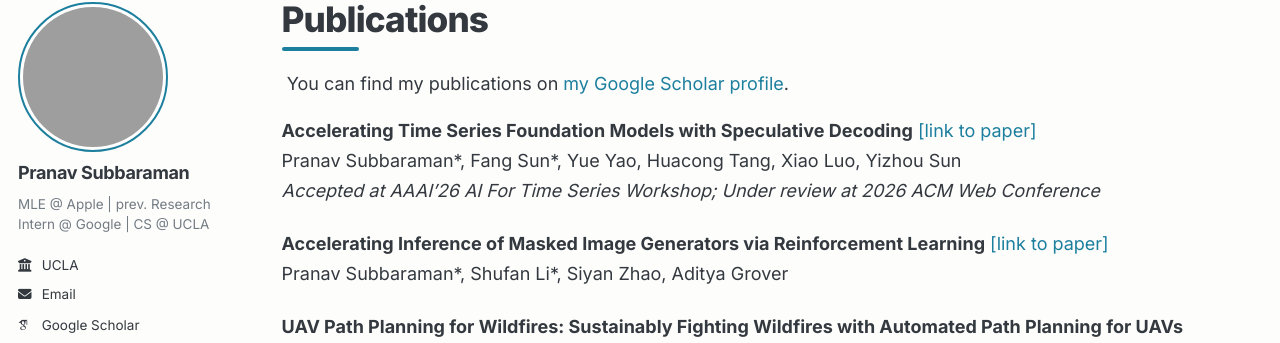
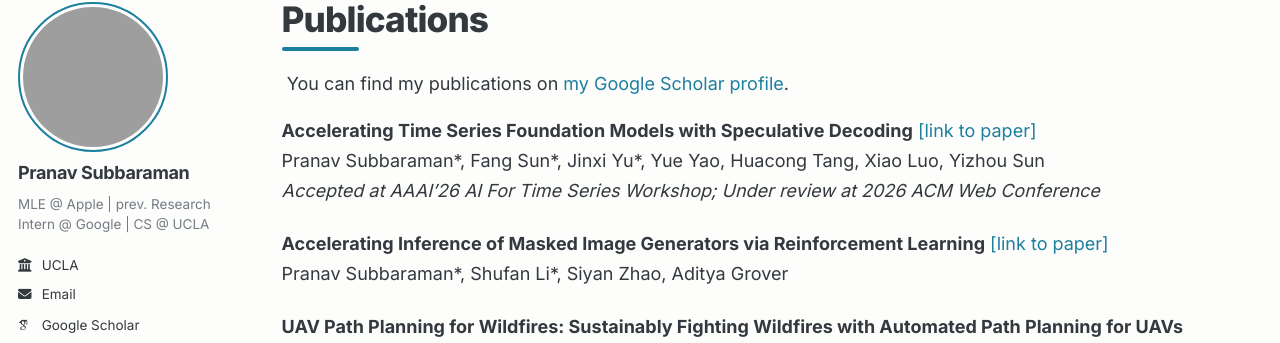
Before and after one commit to PranavSubbaraman/pranavsubbaraman.github.io, a Jekyll site: the page built from _pages/publications.md, in a window 1280 px wide and 900 px high. Shown: the part 109-452 px from the top of the window. Built offline with Jekyll 4.4.1, drawn with Linux system fonts in a browser that asks for light colours; some web fonts are replaced; a script bundle is joined from its source files by our own code; library files that are not in the unit come from our copies.

Commit message:
Update publications.md

```diff
--- a/_pages/publications.md
+++ b/_pages/publications.md
@@ -14,7 +14,7 @@ author_profile: true
 {% endif %}
 
 <div class="publications-list">
-  <p><strong>Accelerating Time Series Foundation Models with Speculative Decoding</strong> <a href="https://arxiv.org/abs/2512.01094">[link to paper]</a><br> Pranav Subbaraman*, Fang Sun*, Yue Yao, Huacong Tang, Xiao Luo, Yizhou Sun<br>
+  <p><strong>Accelerating Time Series Foundation Models with Speculative Decoding</strong> <a href="https://arxiv.org/abs/2512.01094">[link to paper]</a><br> Pranav Subbaraman*, Fang Sun*, Jinxi Yu*, Yue Yao, Huacong Tang, Xiao Luo, Yizhou Sun<br>
     <em>Accepted at AAAI’26 AI For Time Series Workshop; Under review at 2026 ACM Web Conference</em>
   </p>
 
```
